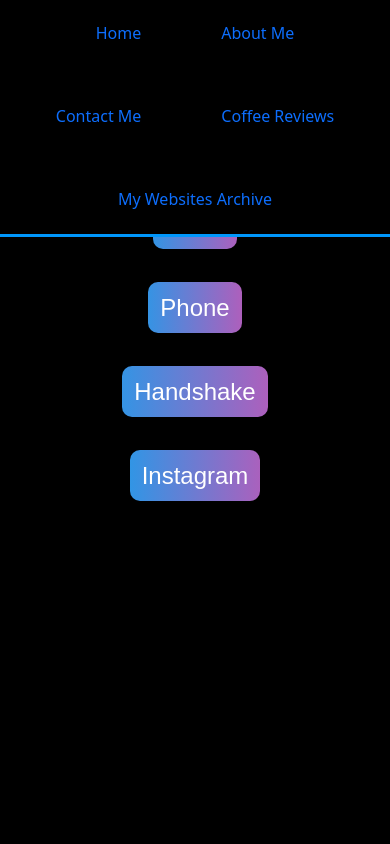
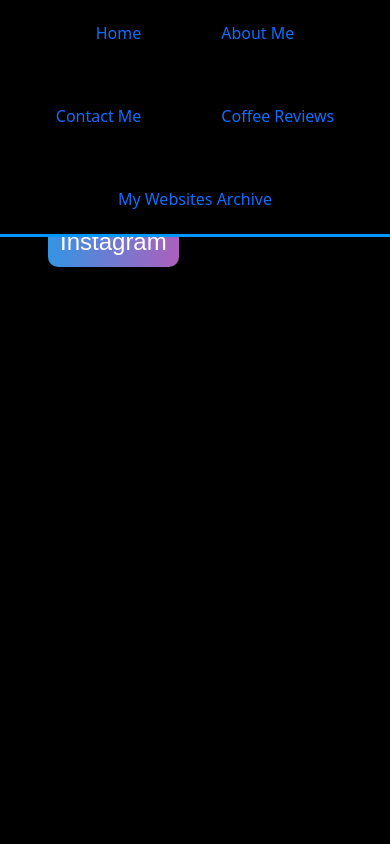
Before and after one commit to gholzemer/coffee, an Angular app: page /ContactMe in a window 390 px wide. Shown: the top 844 px of the page. Built offline with nearby package versions, Linux system fonts and the light colour scheme.

Commit message:
bug fixes for mobil devices

```diff
--- a/src/app/ContactMe/ContactMe.component.css
+++ b/src/app/ContactMe/ContactMe.component.css
@@ -37,27 +37,8 @@
         background-position: 400%;
     }
 }
-a:before{
-    content: '';
-    position: absolute;
-    top: -5px;
-    left:-5px;
-    right:-5px;
-    bottom:-5px;
-    z-index:-1;
-    background: linear-gradient(90deg, #03a9f4, #f441a5, #ffeb3b, #03a9f4);
-    background-size: 400%;
-    border-radius: 20px;
-    filter: blur(20px);
-    opacity:0;
-    transition:0.5s;
-}
-a:hover:before{
-    filter: blur(20px);
-    opacity:1;
-    animation: animate 8s linear infinite;
 
-}
+
 body {
     overflow-y: hidden;
     overflow-x: hidden;
--- a/src/app/ContactMe/ContactMe.component.html
+++ b/src/app/ContactMe/ContactMe.component.html
@@ -1,11 +1,11 @@
-<body class = "bg-black text-center" style="min-height: 1080px; padding-top:20%">
+<body class = "bg-black text-center" style="min-height: 1080px; padding-top:20%; margin-top: 3.7%;">
 
 
-    <div class = "mt-4"><a  href="https://www.linkedin.com/in/grant-h-11482314a/" >LinkedIn</a></div>
-    <div class = "mt-4"><a href="https://docs.google.com/document/d/1axkFZU-2N3rfRbjlO-XfjU07RH3wppzc7Lo_mqvqwz0/edit?usp=sharing" >Email</a></div>
-    <div class = "mt-4"><a  href="https://docs.google.com/document/d/1xYFhaP0VYumWh97bnNHiYS79L90pYe8q4f3IVpaRmZs/edit?usp=sharing" >Phone</a></div>
-    <div class = "mt-4"><a  href="https://wvu.joinhandshake.com/users/20112878" >Handshake</a></div>
-    <div class = "mt-4"><a  href="https://www.instagram.com/grant_holzemer/" >Instagram</a></div>
+    <div class = "ms-5" style="float:left;"><a  href="https://www.linkedin.com/in/grant-h-11482314a/" >LinkedIn</a></div>
+    <div class = "ms-5" style="float:left;"><a href="https://docs.google.com/document/d/1axkFZU-2N3rfRbjlO-XfjU07RH3wppzc7Lo_mqvqwz0/edit?usp=sharing" >Email</a></div>
+    <div class = "ms-5" style="float:left;"><a  href="https://docs.google.com/document/d/1xYFhaP0VYumWh97bnNHiYS79L90pYe8q4f3IVpaRmZs/edit?usp=sharing" >Phone</a></div>
+    <div class = "ms-5" style="float:left;"><a  href="https://wvu.joinhandshake.com/users/20112878" >Handshake</a></div>
+    <div class = "ms-5" style="float:left;"><a  href="https://www.instagram.com/grant_holzemer/" >Instagram</a></div>
 
 
 
--- a/src/app/Home/Home.component.html
+++ b/src/app/Home/Home.component.html
@@ -166,7 +166,7 @@
 
 
 
-<img data-aos="fade-up" data-aos-duration="1000" data-aos-anchor-placement="top" data-aos-offset="250" src="http://wvill.images.worldnow.com/images/539497_G.png"/>
+<img style = "float: left;" data-aos="fade-up" data-aos-duration="1000" data-aos-anchor-placement="top" data-aos-offset="250" src="http://wvill.images.worldnow.com/images/539497_G.png"/>
 
 
 
```
